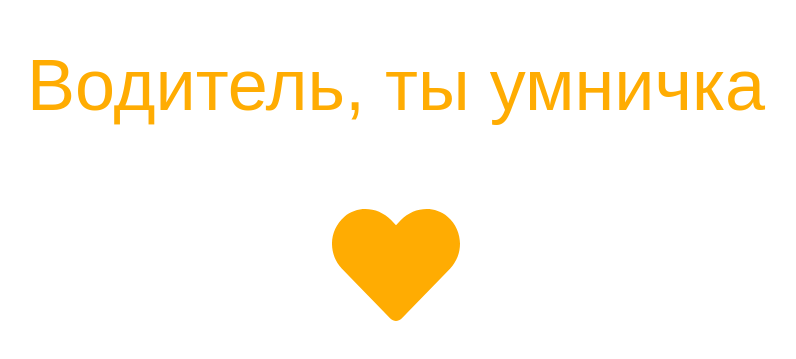
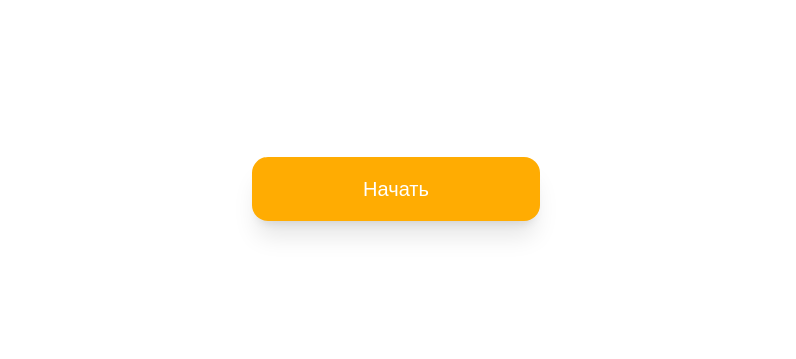
Before and after one commit to separatrixxx/aviahack5, a React (Create React App) app: page /start in a window 1280 px wide. Shown: the part 211-570 px from the top of the page, without its empty margins (244-1040 px from the left). Built offline with nearby package versions, Linux system fonts and the light colour scheme.

Commit message:
Add files via upload

```diff
--- a/src/App.tsx
+++ b/src/App.tsx
@@ -1,16 +1,26 @@
 import React from 'react';
-import {FaHeart} from "react-icons/fa";
+import Accept from './pages/Accept'
+import Start from './pages/Start'
+import End from './pages/End'
+import NotFound from './pages/NotFound'
+
+
+import {BrowserRouter as Router, Route, Routes} from "react-router-dom";
 
 
 function App() {
+
   return (
-    <div className="flex flex-col items-center justify-center w-full h-screen bg-white">
-      <h1 className="text-svo text-3xl lg:text-7xl">Водитель, ты умничка</h1>
-        <div className="mt-20">
-            <h1 className="text-svo text-5xl lg:text-9xl absolute "><FaHeart /></h1>
-            <h1 className="text-svo text-5xl lg:text-9xl animate-ping"><FaHeart /></h1>
-        </div>
-    </div>
+      <div className="scroll-smooth bg-neutral-900">
+          <Router>
+              <Routes>
+                  <Route path='/' element={<Accept/>} />
+                  <Route path='/start' element={<Start/>} />
+                  <Route path='/end' element={<End/>} />
+                  <Route path='*' element={<NotFound/>} />
+              </Routes>
+          </Router>
+      </div>
   );
 }
 
--- /dev/null
+++ b/src/pages/Accept.tsx
@@ -0,0 +1,17 @@
+import React from 'react';
+
+function Accept () {
+
+    document.title = 'Авиахакатон';
+
+    return (
+        <div className="flex flex-col items-center justify-center w-full h-screen bg-white">
+            <a href="/start" className="flex items-center justify-center w-48 lg:w-72 h-12 lg:h-16 bg-svo text-white
+            rounded-2xl text-base lg:text-xl shadow-xl hover:scale-105 transition-all duration-500 easy-in-out">
+                Принять
+            </a>
+        </div>
+    );
+}
+
+export default Accept;
--- /dev/null
+++ b/src/pages/End.tsx
@@ -0,0 +1,17 @@
+import React from 'react';
+
+function End () {
+
+    document.title = 'Авиахакатон';
+
+    return (
+        <div className="flex flex-col items-center justify-center w-full h-screen bg-white">
+            <a href="/" className="flex items-center justify-center w-48 lg:w-72 h-12 lg:h-16 bg-svo text-white
+            rounded-2xl text-base lg:text-xl shadow-xl hover:scale-105 transition-all duration-500 easy-in-out">
+                Закончить
+            </a>
+        </div>
+    );
+}
+
+export default End;
--- /dev/null
+++ b/src/pages/NotFound.tsx
@@ -0,0 +1,15 @@
+import React from 'react';
+
+function NotFound () {
+
+    document.title = '404';
+
+    return (
+        <div className="scroll-smooth bg-white w-full h-screen flex flex-col justify-center items-center p-5">
+            <a href="/" className="text-gray-400 text-xl lg:text-5xl hover:text-svo
+            transition-colors duration-500 easy-in-out">Данной страницы не существует</a>
+        </div>
+    );
+}
+
+export default NotFound;
--- /dev/null
+++ b/src/pages/Start.tsx
@@ -0,0 +1,17 @@
+import React from 'react';
+
+function Start () {
+
+    document.title = 'Авиахакатон';
+
+    return (
+        <div className="flex flex-col items-center justify-center w-full h-screen bg-white">
+            <a href="/end" className="flex items-center justify-center w-48 lg:w-72 h-12 lg:h-16 bg-svo text-white
+            rounded-2xl text-base lg:text-xl shadow-xl hover:scale-105 transition-all duration-500 easy-in-out">
+                Начать
+            </a>
+        </div>
+    );
+}
+
+export default Start;
```
